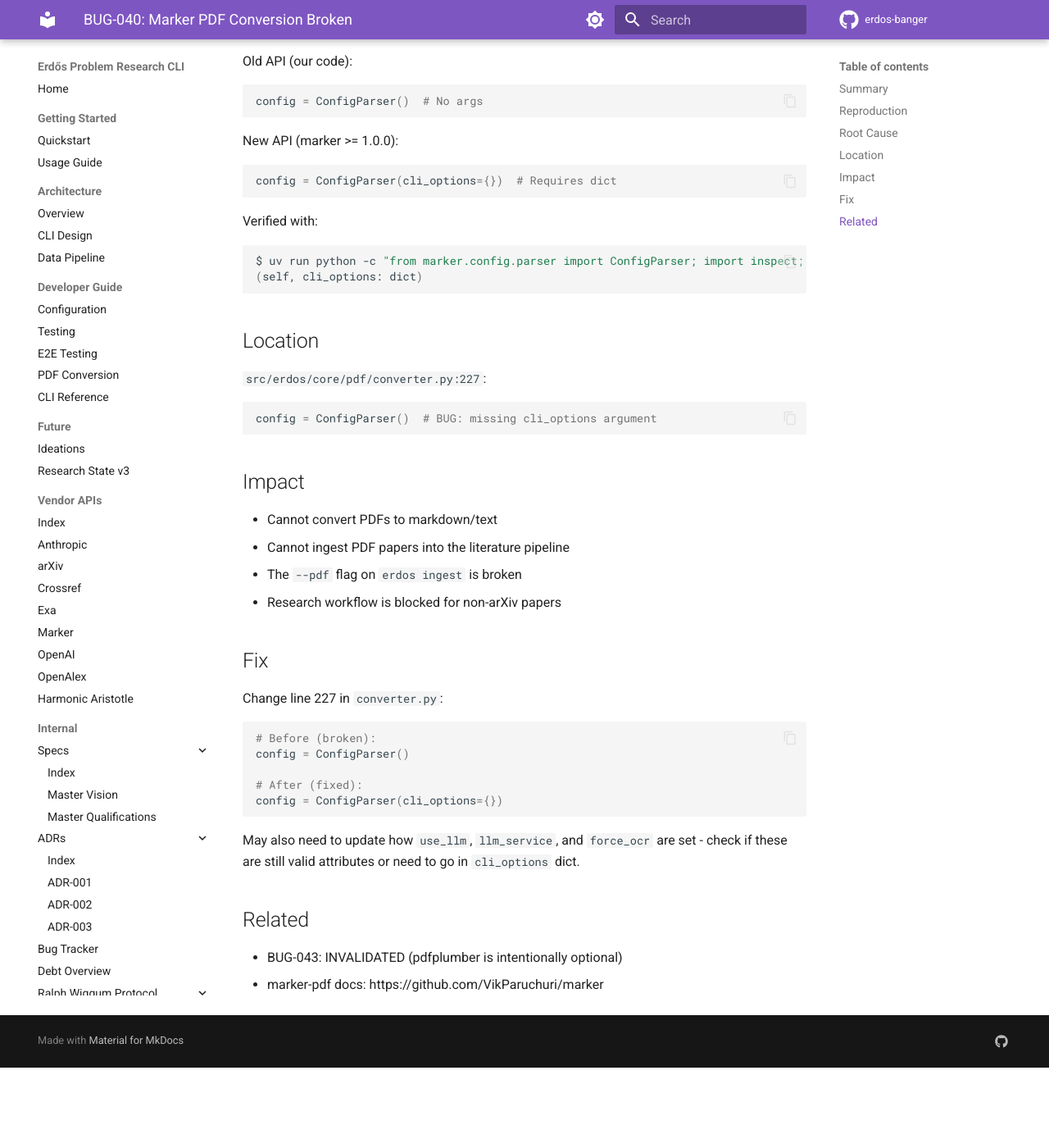
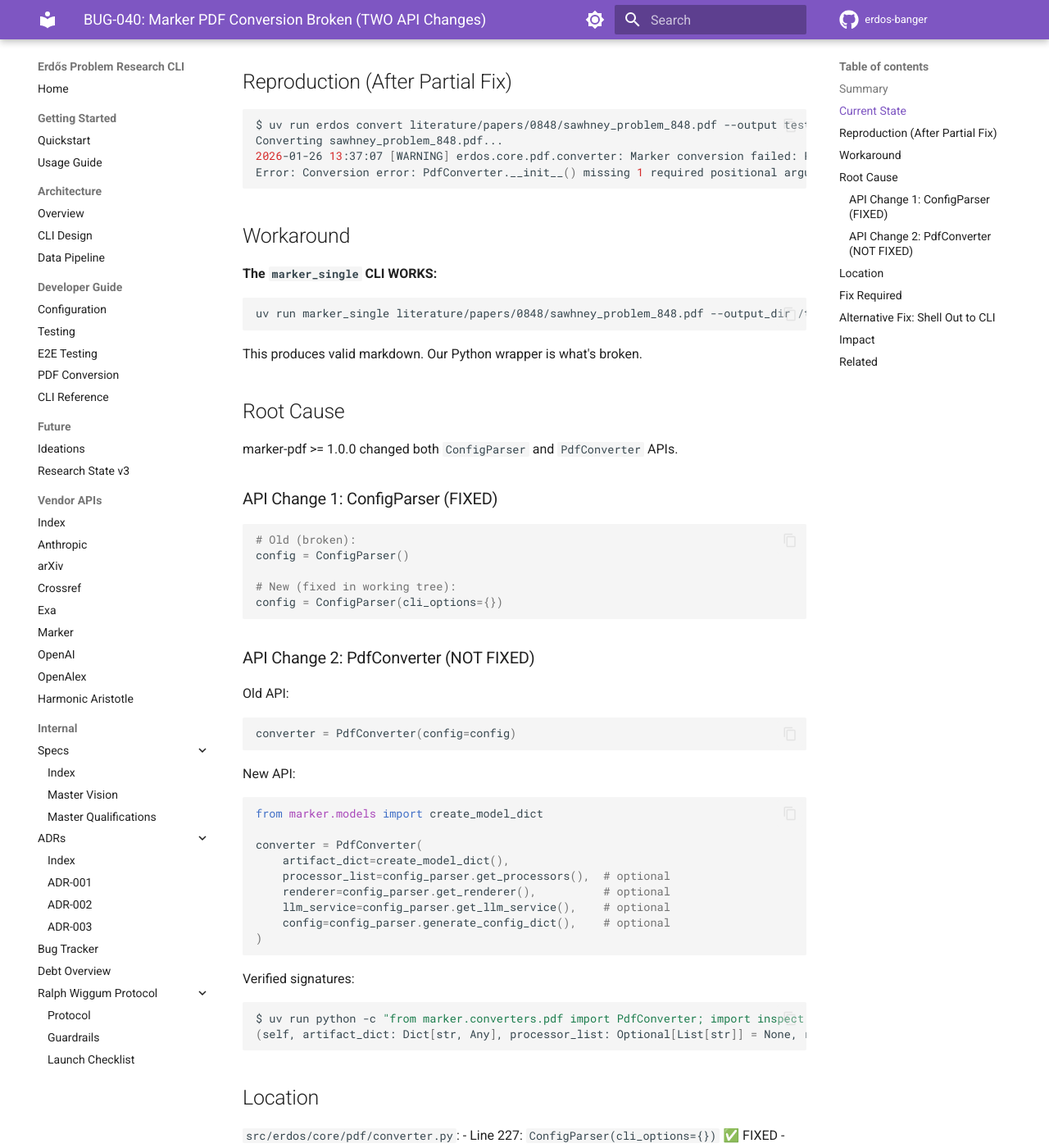
Before and after one commit to research-developer/erdos-banger, an MkDocs documentation site: the page built from docs/_bugs/bug-040-marker-cli-broken.md, in a window 1280 px wide and 1400 px high, scrolled down 632 px. Shown: the whole window at 82% size. Built offline with MkDocs 1.6.1 and Material for MkDocs 9.7.7, drawn with Linux system fonts in a browser that asks for light colours; comment, search, counter and statistics services are not loaded; before the commit the page ends 1934 px from its top, so only the background shows below that; some of the changed text lies outside the part shown.

Commit message:
docs(bugs): update BUG-040 with partial fix details for marker PDF conversion
- Revised the documentation for BUG-040 to reflect the current state of the `erdos convert` command, noting that one of the two breaking API changes in the `marker-pdf` library has been addressed.
- Added a summary of the changes, including the fixed `ConfigParser` API and the remaining issue with the `PdfConverter` API.
- Documented the workaround using the `marker_single` CLI and outlined the impact on PDF conversion workflows.
- Updated the reproduction steps and root cause analysis to clarify the ongoing issues and necessary fixes.

````diff
--- a/docs/_bugs/bug-040-marker-cli-broken.md
+++ b/docs/_bugs/bug-040-marker-cli-broken.md
@@ -1,71 +1,137 @@
-# BUG-040: Marker PDF Conversion Broken
+# BUG-040: Marker PDF Conversion Broken (TWO API Changes)
 
 **Date:** 2026-01-26
 **Severity:** P1 (High - blocks PDF workflow)
-**Status:** Open
+**Status:** Partially Fixed (1 of 2 changes done)
 **Component:** `erdos convert`, `erdos.core.pdf.converter`
 
 ## Summary
 
-The `erdos convert` command fails with a ConfigParser error. PDF conversion is completely non-functional.
+The `erdos convert` command fails due to **TWO breaking API changes** in marker-pdf >= 1.0.0.
 
-## Reproduction
+## Current State
+
+| Change | Status | Location |
+|--------|--------|----------|
+| `ConfigParser()` → `ConfigParser(cli_options={})` | ✅ Fixed in working tree | Line 227 |
+| `PdfConverter(config=...)` → `PdfConverter(artifact_dict=..., ...)` | ❌ NOT FIXED | Line 245 |
+
+## Reproduction (After Partial Fix)
 
 ```bash
 $ uv run erdos convert literature/papers/0848/sawhney_problem_848.pdf --output test.md
 Converting sawhney_problem_848.pdf...
-2026-01-26 13:19:39 [WARNING] erdos.core.pdf.converter: Marker conversion failed for literature/papers/0848/sawhney_problem_848.pdf: ConfigParser.__init__() missing 1 required positional argument: 'cli_options'
-Error: Conversion error: ConfigParser.__init__() missing 1 required positional argument: 'cli_options'
+2026-01-26 13:37:07 [WARNING] erdos.core.pdf.converter: Marker conversion failed: PdfConverter.__init__() missing 1 required positional argument: 'artifact_dict'
+Error: Conversion error: PdfConverter.__init__() missing 1 required positional argument: 'artifact_dict'
 ```
+
+## Workaround
+
+**The `marker_single` CLI WORKS:**
+```bash
+uv run marker_single literature/papers/0848/sawhney_problem_848.pdf --output_dir /tmp/output
+```
+
+This produces valid markdown. Our Python wrapper is what's broken.
 
 ## Root Cause
 
-**CONFIRMED:** Breaking change in `marker-pdf` library API.
+marker-pdf >= 1.0.0 changed both `ConfigParser` and `PdfConverter` APIs.
 
-Old API (our code):
+### API Change 1: ConfigParser (FIXED)
+
 ```python
-config = ConfigParser()  # No args
+# Old (broken):
+config = ConfigParser()
+
+# New (fixed in working tree):
+config = ConfigParser(cli_options={})
 ```
 
-New API (marker >= 1.0.0):
+### API Change 2: PdfConverter (NOT FIXED)
+
+Old API:
 ```python
-config = ConfigParser(cli_options={})  # Requires dict
+converter = PdfConverter(config=config)
 ```
 
-Verified with:
+New API:
+```python
+from marker.models import create_model_dict
+
+converter = PdfConverter(
+    artifact_dict=create_model_dict(),
+    processor_list=config_parser.get_processors(),  # optional
+    renderer=config_parser.get_renderer(),          # optional
+    llm_service=config_parser.get_llm_service(),    # optional
+    config=config_parser.generate_config_dict(),    # optional
+)
+```
+
+Verified signatures:
 ```bash
-$ uv run python -c "from marker.config.parser import ConfigParser; import inspect; print(inspect.signature(ConfigParser.__init__))"
-(self, cli_options: dict)
+$ uv run python -c "from marker.converters.pdf import PdfConverter; import inspect; print(inspect.signature(PdfConverter.__init__))"
+(self, artifact_dict: Dict[str, Any], processor_list: Optional[List[str]] = None, renderer: str | None = None, llm_service: str | None = None, config=None)
 ```
 
 ## Location
 
-`src/erdos/core/pdf/converter.py:227`:
+`src/erdos/core/pdf/converter.py`:
+- Line 227: `ConfigParser(cli_options={})` ✅ FIXED
+- Line 245: `PdfConverter(config=config)` ❌ NEEDS FIX
+
+## Fix Required
+
+Update `convert_with_marker()` function in `src/erdos/core/pdf/converter.py`:
+
 ```python
-config = ConfigParser()  # BUG: missing cli_options argument
+from marker.config.parser import ConfigParser
+from marker.converters.pdf import PdfConverter
+from marker.models import create_model_dict  # ADD THIS IMPORT
+
+# Configure Marker
+config_parser = ConfigParser(cli_options={})
+
+# Set options via cli_options dict if needed for LLM/OCR
+# (check if use_llm, llm_service, force_ocr are still attributes or need cli_options)
+
+# Create converter with new API
+converter = PdfConverter(
+    artifact_dict=create_model_dict(),
+    config=config_parser.generate_config_dict(),
+)
+
+result = converter(str(pdf_path))
+markdown = result.markdown if hasattr(result, "markdown") else str(result)
+```
+
+## Alternative Fix: Shell Out to CLI
+
+Simpler approach - just call `marker_single` via subprocess:
+
+```python
+import subprocess
+
+def convert_with_marker_cli(pdf_path: Path, output_dir: Path) -> str:
+    result = subprocess.run(
+        ["marker_single", str(pdf_path), "--output_dir", str(output_dir)],
+        capture_output=True,
+        text=True,
+    )
+    if result.returncode != 0:
+        raise ConversionError(result.stderr)
+    # Read the generated .md file from output_dir
+    ...
 ```
 
 ## Impact
 
-- Cannot convert PDFs to markdown/text
+- Cannot convert PDFs to markdown/text via `erdos convert`
 - Cannot ingest PDF papers into the literature pipeline
-- The `--pdf` flag on `erdos ingest` is broken
-- Research workflow is blocked for non-arXiv papers
-
-## Fix
-
-Change line 227 in `converter.py`:
-```python
-# Before (broken):
-config = ConfigParser()
-
-# After (fixed):
-config = ConfigParser(cli_options={})
-```
-
-May also need to update how `use_llm`, `llm_service`, and `force_ocr` are set - check if these are still valid attributes or need to go in `cli_options` dict.
+- Research workflow blocked for non-arXiv papers
+- **Workaround exists:** Use `marker_single` CLI directly
 
 ## Related
 
-- BUG-043: INVALIDATED (pdfplumber is intentionally optional)
 - marker-pdf docs: https://github.com/VikParuchuri/marker
+- PyPI: https://pypi.org/project/marker-pdf/
````
